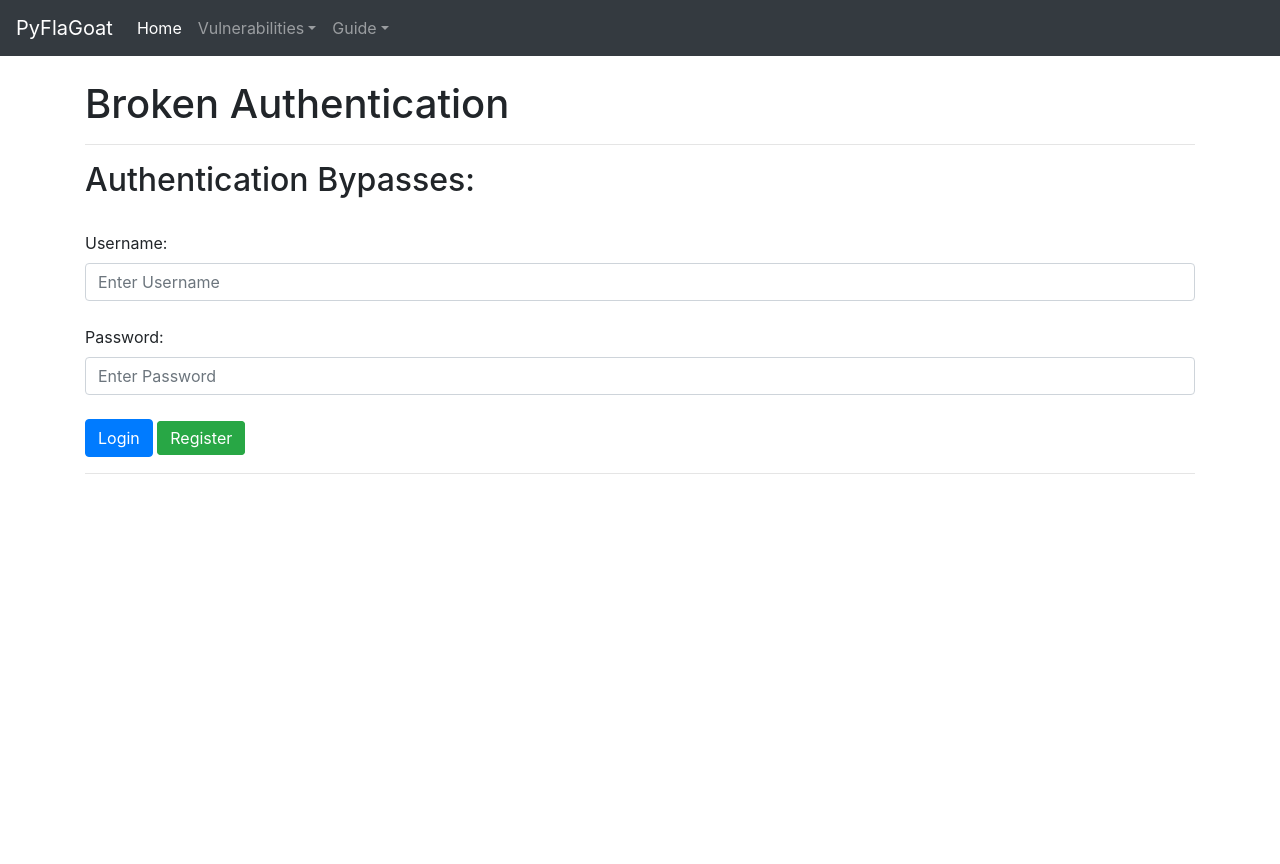
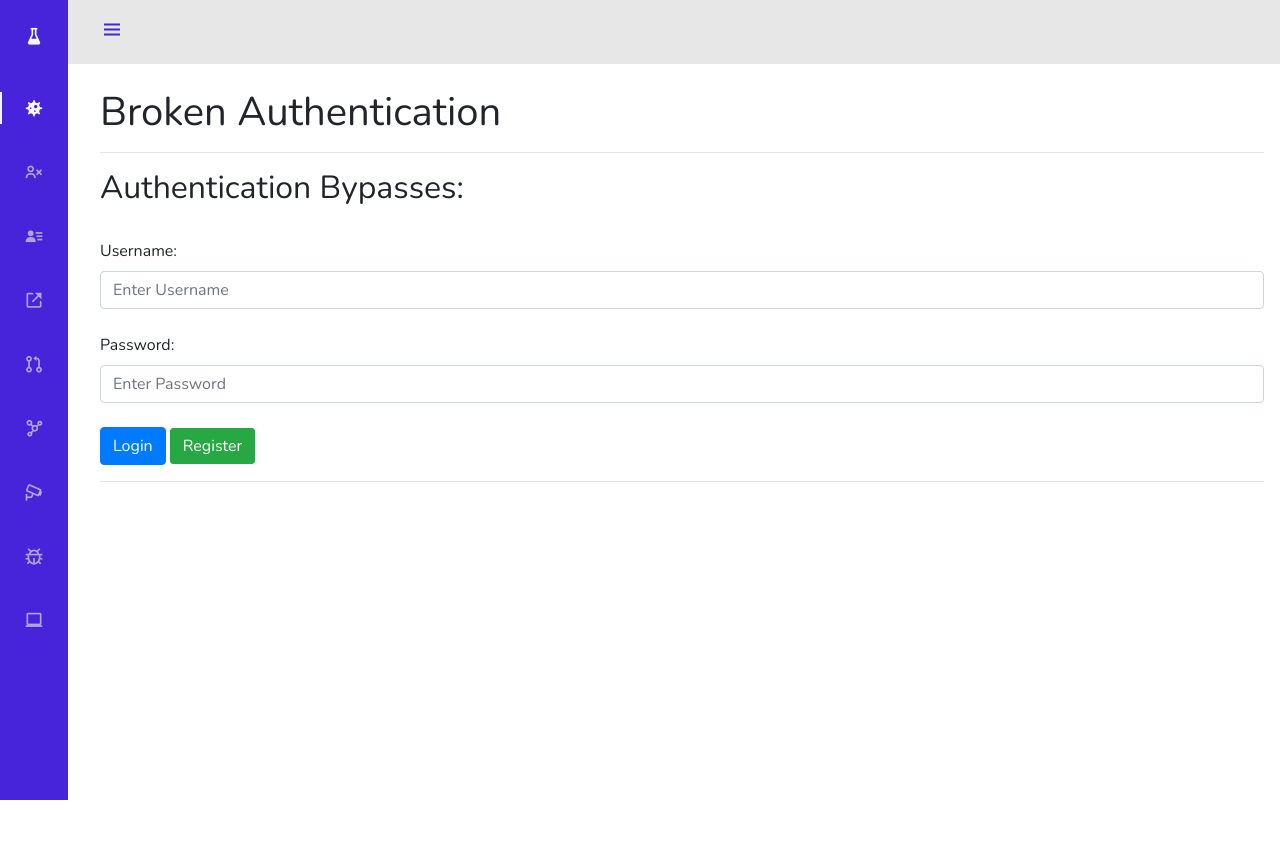
Before and after one commit to SP-Development-Team-1/PyFlaGoat, a Flask app: page /auth in a window 1280 px wide. Before the commit the page ends 474 px from the top, so only its background shows below. Run offline with Flask 2, Linux system fonts and the light colour scheme; some libraries are stand-ins or nearby versions.

Commit message:
Changed UI

```diff
--- /dev/null
+++ b/static/css/style.css
@@ -0,0 +1,182 @@
+@import url("https://fonts.googleapis.com/css2?family=Nunito:wght@400;600;700&display=swap");
+
+:root {
+    --header-height: 3rem;
+    --nav-width: 68px;
+    --first-color: #4723D9;
+    --first-color-light: #AFA5D9;
+    --white-color: #F7F6FB;
+    --body-font: 'Nunito', sans-serif;
+    --normal-font-size: 1rem;
+    --z-fixed: 100
+}
+
+*,
+::before,
+::after {
+    box-sizing: border-box
+}
+
+body {
+    position: relative;
+    margin: var(--header-height) 0 0 0;
+    padding: 0 1rem;
+    font-family: var(--body-font);
+    font-size: var(--normal-font-size);
+    transition: .5s
+}
+
+a {
+    text-decoration: none
+}
+
+.header {
+    width: 100%;
+    height: var(--header-height);
+    position: fixed;
+    top: 0;
+    left: 0;
+    display: flex;
+    align-items: center;
+    justify-content: space-between;
+    padding: 0 1rem;
+    background-color: #e7e7e7;
+    z-index: var(--z-fixed);
+    transition: .5s
+}
+
+.header_toggle {
+    color: var(--first-color);
+    font-size: 1.5rem;
+    cursor: pointer
+}
+
+.header_img {
+    width: 35px;
+    height: 35px;
+    display: flex;
+    justify-content: center;
+    border-radius: 50%;
+    overflow: hidden
+}
+
+.header_img img {
+    width: 40px
+}
+
+.l-navbar {
+    position: fixed;
+    top: 0;
+    left: -30%;
+    width: var(--nav-width);
+    height: 100vh;
+    background-color: var(--first-color);
+    padding: .5rem 1rem 0 0;
+    transition: .5s;
+    z-index: var(--z-fixed)
+}
+
+.nav {
+    height: 100%;
+    display: flex;
+    flex-direction: column;
+    justify-content: space-between;
+    overflow: hidden
+}
+
+.nav_logo,
+.nav_link {
+    display: grid;
+    grid-template-columns: max-content max-content;
+    align-items: center;
+    column-gap: 1rem;
+    padding: .5rem 0 .5rem 1.5rem
+}
+
+.nav_logo {
+    margin-bottom: 2rem
+}
+
+.nav_logo-icon {
+    font-size: 1.25rem;
+    color: var(--white-color)
+}
+
+.nav_logo-name {
+    color: var(--white-color);
+    font-weight: 700
+}
+
+.nav_link {
+    position: relative;
+    color: var(--first-color-light);
+    margin-bottom: 1.5rem;
+    transition: .3s
+}
+
+.nav_link:hover {
+    color: var(--white-color)
+}
+
+.nav_icon {
+    font-size: 1.25rem
+}
+
+.show {
+    left: 0
+}
+
+.body-pd {
+    padding-left: calc(var(--nav-width) + 1rem)
+}
+
+.active {
+    color: var(--white-color)
+}
+
+.active::before {
+    content: '';
+    position: absolute;
+    left: 0;
+    width: 2px;
+    height: 32px;
+    background-color: var(--white-color)
+}
+
+.height-100 {
+    height: 100vh
+}
+
+@media screen and (min-width: 768px) {
+    body {
+        margin: calc(var(--header-height) + 1rem) 0 0 0;
+        padding-left: calc(var(--nav-width) + 2rem)
+    }
+
+    .header {
+        height: calc(var(--header-height) + 1rem);
+        padding: 0 2rem 0 calc(var(--nav-width) + 2rem)
+    }
+
+    .header_img {
+        width: 40px;
+        height: 40px
+    }
+
+    .header_img img {
+        width: 45px
+    }
+
+    .l-navbar {
+        left: 0;
+        padding: 1rem 1rem 0 0
+    }
+
+    .show {
+        width: calc(var(--nav-width) + 188px)
+    }
+
+    .body-pd {
+        padding-left: calc(var(--nav-width) + 220px)
+    }
+}
--- a/static/js/main.js
+++ b/static/js/main.js
@@ -0,0 +1,38 @@
+document.addEventListener("DOMContentLoaded", function(event) {
+
+	const showNavbar = (toggleId, navId, bodyId, headerId) =>{
+	const toggle = document.getElementById(toggleId),
+	nav = document.getElementById(navId),
+	bodypd = document.getElementById(bodyId),
+	headerpd = document.getElementById(headerId)
+
+	// Validate that all variables exist
+	if(toggle && nav && bodypd && headerpd){
+	toggle.addEventListener('click', ()=>{
+	// show navbar
+	nav.classList.toggle('show')
+	// change icon
+	toggle.classList.toggle('bx-x')
+	// add padding to body
+	bodypd.classList.toggle('body-pd')
+	// add padding to header
+	headerpd.classList.toggle('body-pd')
+	})
+	}
+	}
+
+	showNavbar('header-toggle','nav-bar','body-pd','header')
+
+	/*===== LINK ACTIVE =====*/
+	const linkColor = document.querySelectorAll('.nav_link')
+
+	function colorLink(){
+	if(linkColor){
+	linkColor.forEach(l=> l.classList.remove('active'))
+	this.classList.add('active')
+	}
+	}
+	linkColor.forEach(l=> l.addEventListener('click', colorLink))
+
+	// Your code to run since DOM is loaded and ready
+	});
--- a/templates/base.html
+++ b/templates/base.html
@@ -6,116 +6,45 @@
   <meta http-equiv="X-UA-Compatible" content="IE=edge" />
   <meta name="description" content="" />
   <meta name="viewport" content="width=device-width, initial-scale=1" />
+
+  <link rel="stylesheet" href="https://cdn.jsdelivr.net/npm/boxicons@latest/css/boxicons.min.css">
   <link rel="stylesheet" href="https://stackpath.bootstrapcdn.com/bootstrap/4.3.1/css/bootstrap.min.css"
     integrity="sha384-ggOyR0iXCbMQv3Xipma34MD+dH/1fQ784/j6cY/iJTQUOhcWr7x9JvoRxT2MZw1T" crossorigin="anonymous" />
-    <style>
-    .dropdown-submenu {
-      position: relative;
-    }
-
-    .dropdown-submenu a::after {
-      transform: rotate(-90deg);
-      position: absolute;
-      right: 6px;
-      top: 0.9em;
-    }
-
-    .dropdown-submenu .dropdown-menu {
-      top: 0%;
-      left: 100%;
-      margin-left: 0.1rem;
-      margin-right: 0.1rem;
-    }
-  </style>
+  <link rel="stylesheet" href="/static/css/style.css">
   {% block head %} {% endblock %}
 </head>
 
-<body>
-  <nav class="navbar navbar-expand-md navbar-dark bg-dark">
-    <a class="navbar-brand" href="/">PyFlaGoat</a>
-    <button class="navbar-toggler" type="button" data-toggle="collapse" data-target="#navbarsExample04"
-      aria-controls="navbarsExample04" aria-expanded="false" aria-label="Toggle navigation">
-      <span class="navbar-toggler-icon"></span>
-    </button>
-    <div class="collapse navbar-collapse" id="navbarsExample04">
-      <ul class="navbar-nav mr-auto">
-        <li class="nav-item active">
-          <a class="nav-link" href="/">Home <span class="sr-only">(current)</span></a>
-        </li>
-        <li class="nav-item dropdown">
-          <a class="nav-link dropdown-toggle" href="#" id="dropdown04" data-toggle="dropdown" aria-haspopup="true"
-            aria-expanded="false">Vulnerabilities</a>
-          <ul class="dropdown-menu dropdown-submenu" aria-labelledby="dropdown04"></li>
-            <li><a class="dropdown-item" href="/sql_injection">SQL Injection</a></li>
-            <li><a class="dropdown-item" href="/auth">Broken Authentication</a></li>
-            <li><a class="dropdown-item" href="/sensitive_data">Sensitive Data Exposure</a></li>
-            <li><a class="dropdown-item" href="/xxe">XXE</a></li>
-            <li class="dropdown-submenu">
-              <a class="dropdown-item dropdown-toggle" href="#">Client </a>
-              <ul class="dropdown-menu">
-                <li>
-                  <a class="dropdown-item" href="/client/front-end">Bypass front-end restrictions</a>
-                </li>
-                <li>
-                  <a class="dropdown-item" href="/client/client-filtering">Client-side filtering</a>
-                </li>
-                <li>
-                  <a class="dropdown-item" href="/client/html-tampering">HTML tampering</a>
-                </li>
-              </ul>
-            </li>
-            <li class="dropdown-submenu">
-              <a class="dropdown-item dropdown-toggle" href="#">Request Forgeries </a>
-              <ul class="dropdown-menu">
-                <li>
-                  <a class="dropdown-item" href="/csrf">Cross-site</a>
-                </li>
-                <li>
-                  <a class="dropdown-item" href="/ssrf">Server-side</a>
-                </li>
-              </ul>
-            </li>
-            <li><a class="dropdown-item" href="/broken_access">Broken Access Control</a></li>
-            <li><a class="dropdown-item" href="/xss">XSS</a></li>
-            <li><a class="dropdown-item" href="/insecure-deserialization">Insecure Deserialization</a></li>
-          </ul>
-        </li>
-        <li class="nav-item dropdown">
-          <a class="nav-link dropdown-toggle" href="#" id="dropdown04" data-toggle="dropdown" aria-haspopup="true"
-            aria-expanded="false">Guide</a>
-          <div class="dropdown-menu" aria-labelledby="dropdown04">
-            <a class="dropdown-item" href="#">SQL Injection</a>
-            <a class="dropdown-item" href="#">Broken Authentication</a>
-            <a class="dropdown-item" href="#">Broken Access Control</a>
-          </div>
-        </li>
-      </ul>
+<body id="body-pd">
+
+    <header class="header" id="header">
+        <div class="header_toggle"> <i class='bx bx-menu' id="header-toggle"></i> </div>
+    </header>
+    <div class="l-navbar" id="nav-bar">
+        <nav class="nav">
+            <div> <a href="#" class="nav_logo"> <i class='bx bxs-flask nav_logo-icon'></i> <span class="nav_logo-name">PyFlaGoat</span> </a>
+                  <div class="nav_list">
+                    <a href="/sql_injection" class="nav_link active"> <i class='bx bxs-virus nav_icon'></i> <span class="nav_name">SQL Injection</span> </a>
+                    <a href="/auth" class="nav_link"> <i class='bx bx-user-x nav_icon'></i> <span class="nav_name">Broken Authentication</span> </a>
+                    <a href="/sensitive_data" class="nav_link"> <i class='bx bxs-user-detail nav_icon'></i> <span class="nav_name">Sensitive Data Exposure</span> </a>
+                    <a href="/xxe" class="nav_link"> <i class='bx bx-link-external nav_icon'></i> <span class="nav_name">External XML Entity</span> </a>
+                    <a href="/csrf" class="nav_link"> <i class='bx bx-git-pull-request nav_icon'></i> <span class="nav_name">Request Forgeries</span> </a>
+                    <a href="/broken_access" class="nav_link"> <i class='bx bx-network-chart nav_icon'></i> <span class="nav_name">Broken Access Control</span> </a>
+                    <a href="/xss" class="nav_link"> <i class='bx bx-cctv nav_icon'></i> <span class="nav_name">Cross-Site Scripting</span> </a>
+                    <a href="/insecure-deserialization" class="nav_link"> <i class='bx bx-bug nav_icon'></i> <span class="nav_name">Insecure Deserialization</span> </a>
+                    <a href="/#" class="nav_link"> <i class='bx bx-laptop nav_icon'></i> <span class="nav_name">Client Side</span> </a>
+                  </div>
+            </div>
+        </nav>
     </div>
-  </nav>
-  <div class="container">{% block body %} {% endblock %}</div>
+
+    <div class="height-100">
+
+        {% block body %} {% endblock %}
+
+    </div>
+
   <script src="https://code.jquery.com/jquery-3.3.1.slim.min.js"
     integrity="sha384-q8i/X+965DzO0rT7abK41JStQIAqVgRVzpbzo5smXKp4YfRvH+8abtTE1Pi6jizo" crossorigin="anonymous">
-  </script>
-  <script>
-    $(".dropdown-menu a.dropdown-toggle").on("click", function (e) {
-      if (!$(this).next().hasClass("show")) {
-        $(this)
-          .parents(".dropdown-menu")
-          .first()
-          .find(".show")
-          .removeClass("show");
-      }
-      var $subMenu = $(this).next(".dropdown-menu");
-      $subMenu.toggleClass("show");
-
-      $(this)
-        .parents("li.nav-item.dropdown.show")
-        .on("hidden.bs.dropdown", function (e) {
-          $(".dropdown-submenu .show").removeClass("show");
-        });
-
-      return false;
-    });
   </script>
   <script src="https://cdnjs.cloudflare.com/ajax/libs/popper.js/1.14.7/umd/popper.min.js"
     integrity="sha384-UO2eT0CpHqdSJQ6hJty5KVphtPhzWj9WO1clHTMGa3JDZwrnQq4sF86dIHNDz0W1" crossorigin="anonymous">
@@ -123,6 +52,7 @@
   <script src="https://stackpath.bootstrapcdn.com/bootstrap/4.3.1/js/bootstrap.min.js"
     integrity="sha384-JjSmVgyd0p3pXB1rRibZUAYoIIy6OrQ6VrjIEaFf/nJGzIxFDsf4x0xIM+B07jRM" crossorigin="anonymous">
   </script>
+  <script src="/static/js/main.js"></script>
 </body>
 
 </html>
```
Also changed, not shown: templates/base_old.html (added, +128 -0 lines), templates/broken_access/broken_access.html (+8 -2 lines), static/css/csrf.css (deleted).
